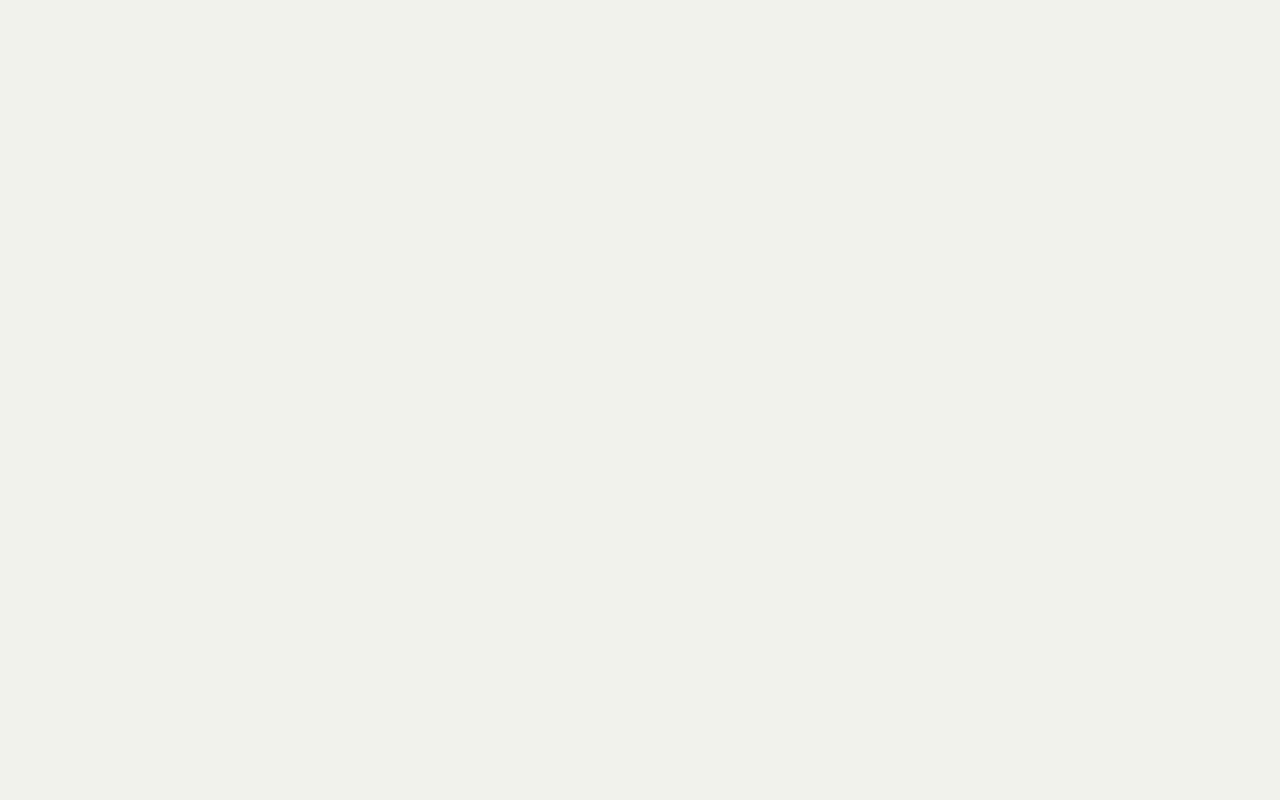
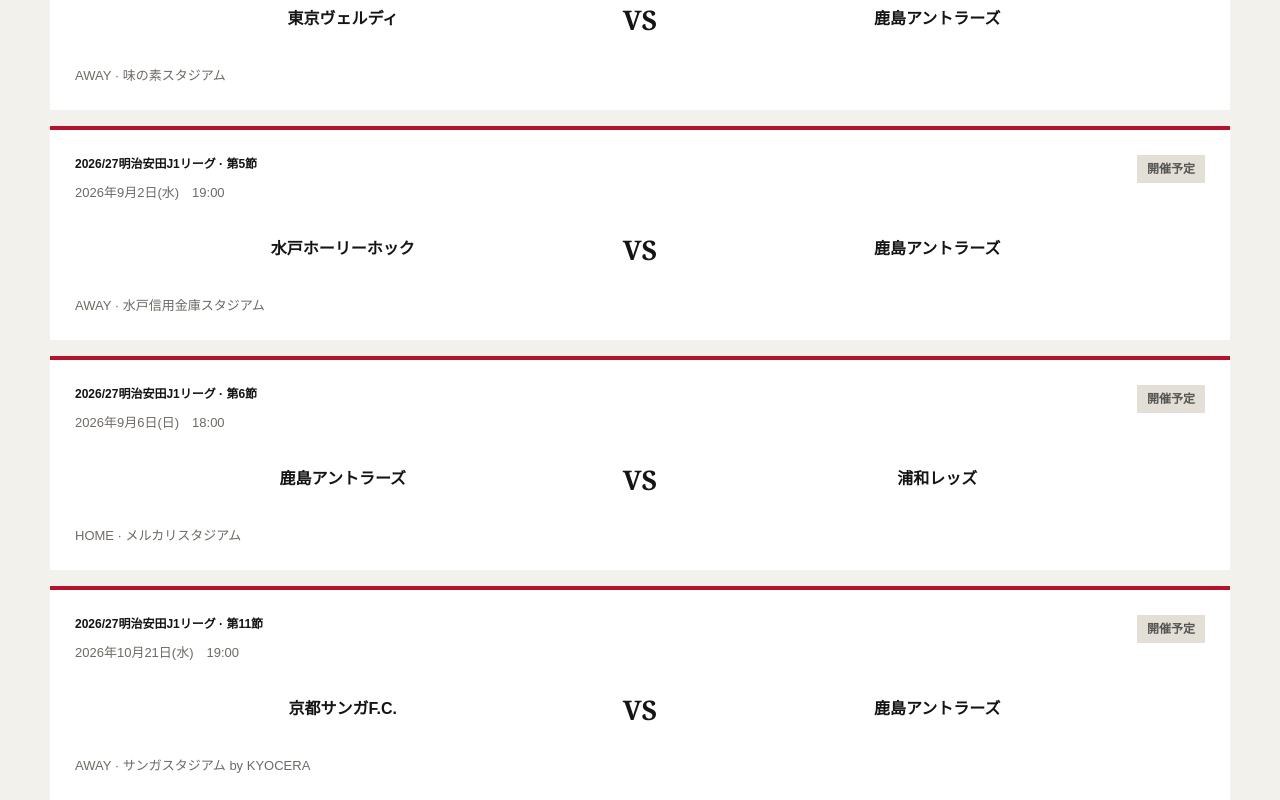
Before and after one commit to monmon-gif/kasima-match, a Next.js app: page /matches in a window 1280 px wide. Shown: the part 1400-2200 px from the top of the page. Before the commit the page ends 826 px from the top, so only its background shows below. Built offline with nearby package versions, Linux system fonts and the light colour scheme.

Commit message:
試合日程追加

```diff
--- a/src/app/page.tsx
+++ b/src/app/page.tsx
@@ -38,11 +38,11 @@
       {/* サイトの主題と主要導線 */}
       <section className="hero">
         <div>
-          <p className="eyebrow">2026 SEASON</p>
+          <p className="eyebrow">26/27 SEASON</p>
           <h1>
-            FOOTBALL IS
+            共闘
             <br />
-            <em>OUR HEART.</em>
+            <em>Fight together</em>
           </h1>
           <p>試合の熱を、数字と記録で振り返る。</p>
           <Link className="button" href="/matches">
--- a/src/data/matches.json
+++ b/src/data/matches.json
@@ -5,7 +5,7 @@
     "competition": "明治安田J1リーグ",
     "round": "第1節",
     "date": "2026-08-07",
-    "kickoffTime": "19:25",
+    "kickoffTime": "19:26",
     "venue": "MUFGスタジアム",
     "homeAway": "AWAY",
     "opponent": {
@@ -203,5 +203,257 @@
         "type": "YELLOW"
       }
     ]
+  },
+  {
+    "matchId": "match-2026-002",
+    "season": 2026,
+    "competition": "2026/27明治安田J1リーグ",
+    "round": "第2節",
+    "date": "2026-08-15",
+    "kickoffTime": "18:00",
+    "venue": "メルカリスタジアム",
+    "homeAway": "HOME",
+    "opponent": { "opponentId": "nagoya-grampus", "name": "名古屋グランパス" },
+    "status": "SCHEDULED",
+    "matchDuration": 90,
+    "score": null,
+    "result": null,
+    "attendance": null,
+    "goals": [],
+    "startingPlayers": [],
+    "substitutePlayers": [],
+    "substitutions": [],
+    "cards": []
+  },
+  {
+    "matchId": "match-2026-003",
+    "season": 2026,
+    "competition": "2026/27明治安田J1リーグ",
+    "round": "第3節",
+    "date": "2026-08-22",
+    "kickoffTime": "18:00",
+    "venue": "メルカリスタジアム",
+    "homeAway": "HOME",
+    "opponent": { "opponentId": "avispa-fukuoka", "name": "アビスパ福岡" },
+    "status": "SCHEDULED",
+    "matchDuration": 90,
+    "score": null,
+    "result": null,
+    "attendance": null,
+    "goals": [],
+    "startingPlayers": [],
+    "substitutePlayers": [],
+    "substitutions": [],
+    "cards": []
+  },
+  {
+    "matchId": "match-2026-004",
+    "season": 2026,
+    "competition": "天皇杯 JFA 第106回全日本サッカー選手権大会",
+    "round": "2回戦",
+    "date": "2026-08-26",
+    "kickoffTime": "19:00",
+    "venue": "メルカリスタジアム",
+    "homeAway": "HOME",
+    "opponent": { "opponentId": "tbd", "name": "未定" },
+    "status": "SCHEDULED",
+    "matchDuration": 90,
+    "score": null,
+    "result": null,
+    "attendance": null,
+    "goals": [],
+    "startingPlayers": [],
+    "substitutePlayers": [],
+    "substitutions": [],
+    "cards": []
+  },
+  {
+    "matchId": "match-2026-005",
+    "season": 2026,
+    "competition": "2026/27明治安田J1リーグ",
+    "round": "第4節",
+    "date": "2026-08-29",
+    "kickoffTime": "19:00",
+    "venue": "味の素スタジアム",
+    "homeAway": "AWAY",
+    "opponent": { "opponentId": "tokyo-verdy", "name": "東京ヴェルディ" },
+    "status": "SCHEDULED",
+    "matchDuration": 90,
+    "score": null,
+    "result": null,
+    "attendance": null,
+    "goals": [],
+    "startingPlayers": [],
+    "substitutePlayers": [],
+    "substitutions": [],
+    "cards": []
+  },
+  {
+    "matchId": "match-2026-006",
+    "season": 2026,
+    "competition": "2026/27明治安田J1リーグ",
+    "round": "第5節",
+    "date": "2026-09-02",
+    "kickoffTime": "19:00",
+    "venue": "水戸信用金庫スタジアム",
+    "homeAway": "AWAY",
+    "opponent": { "opponentId": "mito-hollyhock", "name": "水戸ホーリーホック" },
+    "status": "SCHEDULED",
+    "matchDuration": 90,
+    "score": null,
+    "result": null,
+    "attendance": null,
+    "goals": [],
+    "startingPlayers": [],
+    "substitutePlayers": [],
+    "substitutions": [],
+    "cards": []
+  },
+  {
+    "matchId": "match-2026-007",
+    "season": 2026,
+    "competition": "2026/27明治安田J1リーグ",
+    "round": "第6節",
+    "date": "2026-09-06",
+    "kickoffTime": "18:00",
+    "venue": "メルカリスタジアム",
+    "homeAway": "HOME",
+    "opponent": { "opponentId": "urawa-red-diamonds", "name": "浦和レッズ" },
+    "status": "SCHEDULED",
+    "matchDuration": 90,
+    "score": null,
+    "result": null,
+    "attendance": null,
+    "goals": [],
+    "startingPlayers": [],
+    "substitutePlayers": [],
+    "substitutions": [],
+    "cards": []
+  },
+  {
+    "matchId": "match-2026-008",
+    "season": 2026,
+    "competition": "2026/27明治安田J1リーグ",
+    "round": "第11節",
+    "date": "2026-10-21",
+    "kickoffTime": "19:00",
+    "venue": "サンガスタジアム by KYOCERA",
+    "homeAway": "AWAY",
+    "opponent": { "opponentId": "kyoto-sanga", "name": "京都サンガF.C." },
+    "status": "SCHEDULED",
+    "matchDuration": 90,
+    "score": null,
+    "result": null,
+    "attendance": null,
+    "goals": [],
+    "startingPlayers": [],
+    "substitutePlayers": [],
+    "substitutions": [],
+    "cards": []
+  },
+  {
+    "matchId": "match-2026-009",
+    "season": 2026,
+    "competition": "2026/27明治安田J1リーグ",
+    "round": "第14節",
+    "date": "2026-11-07",
+    "kickoffTime": "15:00",
+    "venue": "味の素スタジアム",
+    "homeAway": "AWAY",
+    "opponent": { "opponentId": "fc-tokyo", "name": "FC東京" },
+    "status": "SCHEDULED",
+    "matchDuration": 90,
+    "score": null,
+    "result": null,
+    "attendance": null,
+    "goals": [],
+    "startingPlayers": [],
+    "substitutePlayers": [],
+    "substitutions": [],
+    "cards": []
+  },
+  {
+    "matchId": "match-2026-010",
+    "season": 2026,
+    "competition": "2026/27明治安田J1リーグ",
+    "round": "第18節",
+    "date": "2026-12-05",
+    "kickoffTime": "13:00",
+    "venue": "フクダ電子アリーナ",
+    "homeAway": "AWAY",
+    "opponent": { "opponentId": "jef-united-chiba", "name": "ジェフユナイテッド千葉" },
+    "status": "SCHEDULED",
+    "matchDuration": 90,
+    "score": null,
+    "result": null,
+    "attendance": null,
+    "goals": [],
+    "startingPlayers": [],
+    "substitutePlayers": [],
+    "substitutions": [],
+    "cards": []
+  },
+  {
+    "matchId": "match-2026-011",
+    "season": 2026,
+    "competition": "2026/27明治安田J1リーグ",
+    "round": "第19節",
+    "date": "2026-12-13",
+    "kickoffTime": "14:00",
+    "venue": "エディオンピースウイング広島",
+    "homeAway": "AWAY",
+    "opponent": { "opponentId": "sanfrecce-hiroshima", "name": "サンフレッチェ広島" },
+    "status": "SCHEDULED",
+    "matchDuration": 90,
+    "score": null,
+    "result": null,
+    "attendance": null,
+    "goals": [],
+    "startingPlayers": [],
+    "substitutePlayers": [],
+    "substitutions": [],
+    "cards": []
+  },
+  {
+    "matchId": "match-2026-012",
+    "season": 2026,
+    "competition": "2026/27明治安田J1リーグ",
+    "round": "第16節",
+    "date": "2026-12-16",
+    "kickoffTime": "19:00",
+    "venue": "メルカリスタジアム",
+    "homeAway": "HOME",
+    "opponent": { "opponentId": "fc-machida-zelvia", "name": "FC町田ゼルビア" },
+    "status": "SCHEDULED",
+    "matchDuration": 90,
+    "score": null,
+    "result": null,
+    "attendance": null,
+    "goals": [],
+    "startingPlayers": [],
+    "substitutePlayers": [],
+    "substitutions": [],
+    "cards": []
+  },
+  {
+    "matchId": "match-2026-013",
+    "season": 2026,
+    "competition": "2026/27明治安田J1リーグ",
+    "round": "第20節",
+    "date": "2026-12-19",
+    "kickoffTime": "15:00",
+    "venue": "MUFGスタジアム",
+    "homeAway": "HOME",
+    "opponent": { "opponentId": "tokyo-verdy", "name": "東京ヴェルディ" },
+    "status": "SCHEDULED",
+    "matchDuration": 90,
+    "score": null,
+    "result": null,
+    "attendance": null,
+    "goals": [],
+    "startingPlayers": [],
+    "substitutePlayers": [],
+    "substitutions": [],
+    "cards": []
   }
 ]
```
